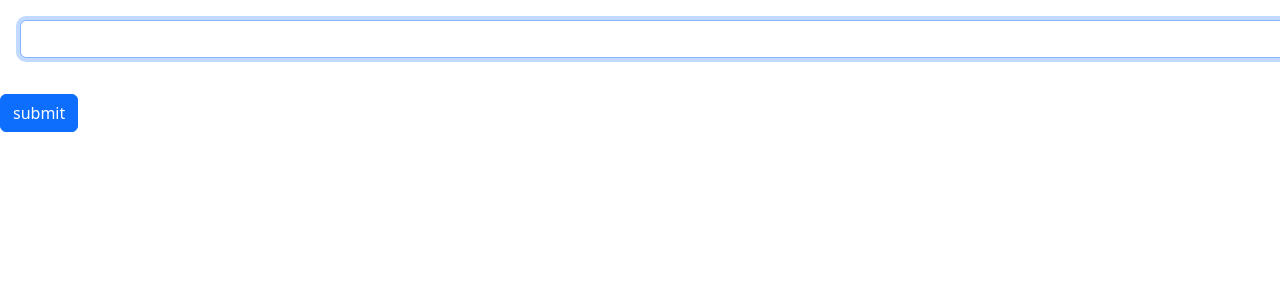
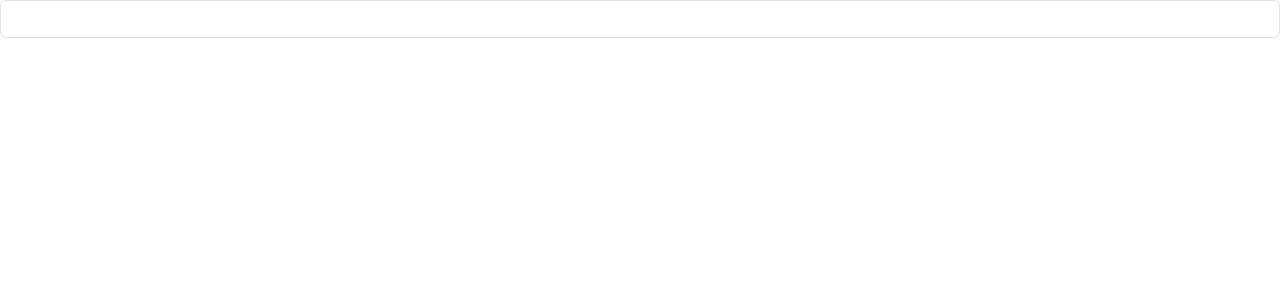
Before and after one commit to abdullahbhattidev/React-Learning, a React (Vite) app: page / in a window 1280 px wide. Shown: the top 300 px of the page. Built offline with nearby package versions, Linux system fonts and the light colour scheme; the HTML template or start-up script is replaced by a standard one.

Commit message:
useEffect Dependencies

```diff
--- a/src/App.tsx
+++ b/src/App.tsx
@@ -11,19 +11,31 @@ import Navbar from "./navbar";
 import ExpandableText from "./expandable-text";
 import Form from "./form";
 import ExpenseTracker from "./expense-tracker";
+import Productlist from "./productList";
+import Select from "./select";
 function App() {
-  const refe =useRef<HTMLInputElement>(null)
-  const handleclickevent = ()=> {
-    if(refe.current) refe.current.focus()
-  }
-  useEffect(handleclickevent)
   return(
     <>
-    <div ><input ref={refe} style={{margin: 20}} className="form-control" type="text" /></div>
-    <button onClick={handleclickevent} className="btn btn-primary">submit</button>
+    <Select/>
+    {/* <Productlist/> */}
     </>
+  )
 
-  )
+
+
+
+  // const refe =useRef<HTMLInputElement>(null)
+  // const handleclickevent = ()=> {
+  //   if(refe.current) refe.current.focus()
+  // }
+  // useEffect(handleclickevent)
+  // return(
+  //   <>
+  //   <div ><input ref={refe} style={{margin: 20}} className="form-control" type="text" /></div>
+  //   <button onClick={handleclickevent} className="btn btn-primary">submit</button>
+  //   </>
+
+  // )
   // return(
 
   //   <ExpenseTracker/>
--- /dev/null
+++ b/src/productList.tsx
@@ -0,0 +1,24 @@
+import { useEffect, useRef, useState } from "react"
+
+interface props
+{
+    category: string
+}
+
+function Productlist({category}: props) {
+    const [products, setproducts]= useState<string[]>([])
+
+    useEffect(()=> {
+        if(category === "snacks") setproducts(["cookies","chips", "juices"])
+        else if(category === "grocery")  setproducts(["milk","oil", "coco powder"])
+
+
+    },[category])
+
+    return(
+        <div>
+          {products.map(i => <p>{i}</p>)}
+        </div>
+    )
+}
+export default Productlist
--- /dev/null
+++ b/src/select.tsx
@@ -0,0 +1,18 @@
+import { useState } from "react"
+import Productlist from "./productList"
+
+function Select(){
+     const [selected,setSelected]=useState("")
+    return(
+        <>
+        <select onChange={(e)=> setSelected(e.target.value) } className="form-control">
+            <option value=""></option>
+            <option value="snacks">snacks</option>
+            <option value="grocery">grocery</option>
+        </select>
+        <Productlist category={selected}/>
+        </>
+
+    )
+}
+export default Select
```
